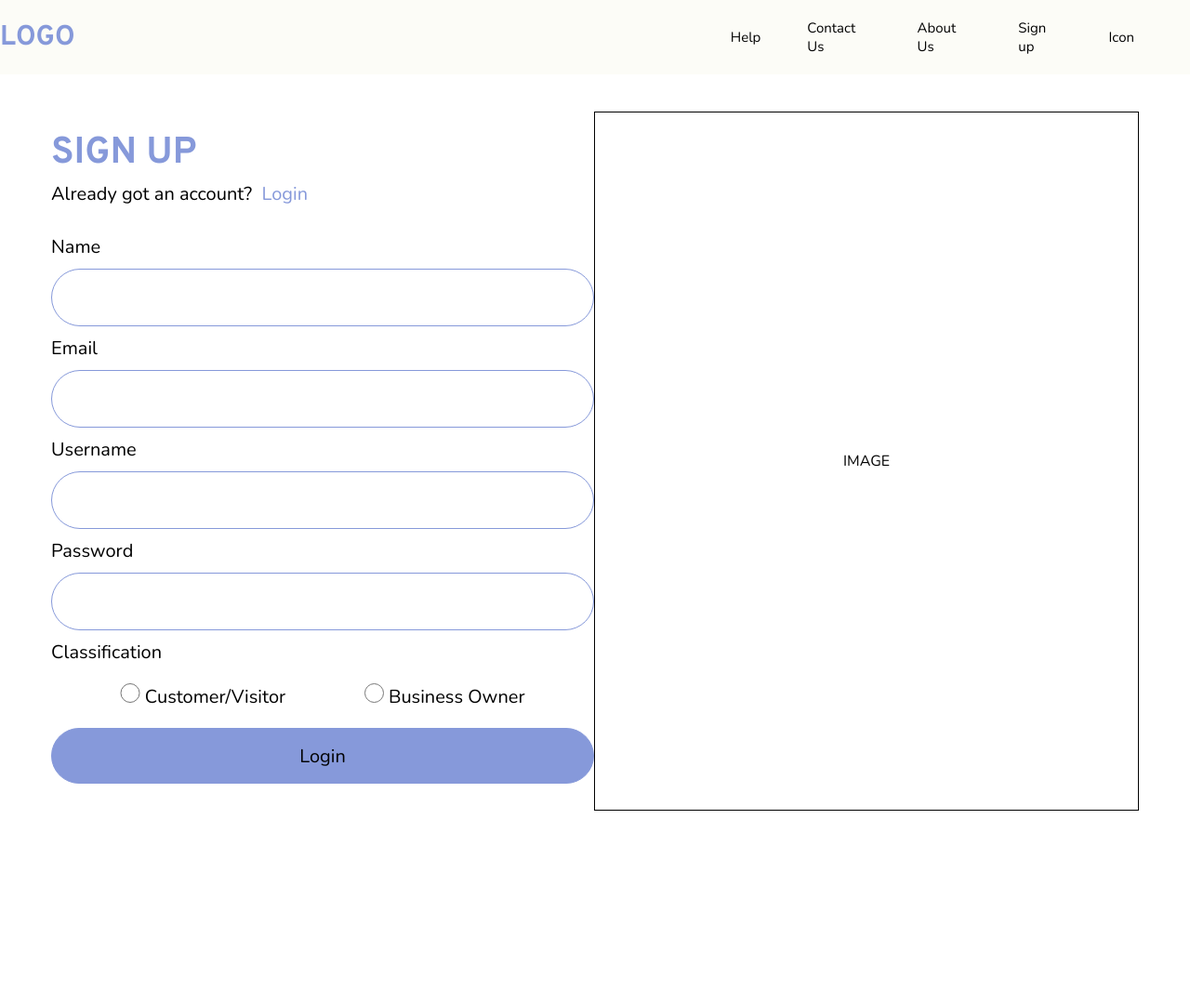
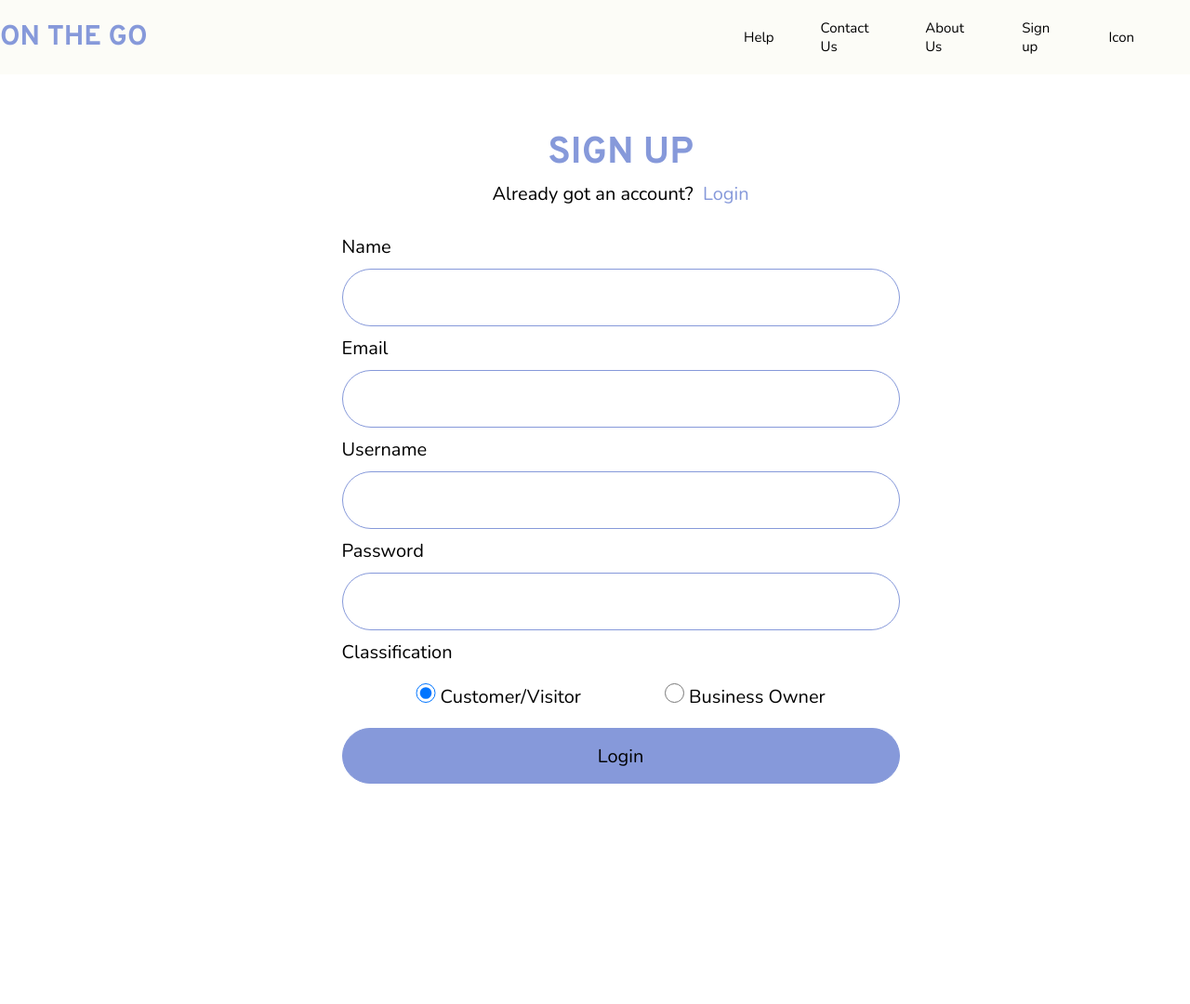
Before and after one commit to Xzilleon2/On-The-Go, a PHP site: page /Signup.php in a window 1280 px wide. Shown: the whole page at 93% size. Run offline with PHP 8.4, Linux system fonts and the light colour scheme.

Commit message:
Some changes in banner

```diff
--- a/Login.php
+++ b/Login.php
@@ -9,7 +9,7 @@
 <body>
     <header>
         <div class="banner">
-            <label><h1>LOGO</h1></label>
+            <label><h1>ON THE GO</h1></label>
             <label><a href="">Help</a></label>
             <label><a href="">Contact Us</a></label>
             <label><a href="">About Us</a></label>
--- a/LoginStyles.css
+++ b/LoginStyles.css
@@ -39,11 +39,13 @@ header{
 .banner h1{
     color: #8699DA;
     font-family: 'Overpass', sans-serif;
-    margin-right: 670px;
+    margin-right: 570px;
+    width: 180px;
 }
 .banner a{
     text-decoration: none;
     color: var(--text-color);
+    width: 100px;
 }
 /*Body Design*/
 body{
@@ -152,7 +154,6 @@ body{
     height: 500px;
     margin-top: 40px;
     margin-right: 55px;
-    border: 1px solid black;
     display: flex;
     flex-direction: column;
     justify-content: center;
--- a/Signup.php
+++ b/Signup.php
@@ -9,7 +9,7 @@
 <body>
     <header>
         <div class="banner">
-            <label><h1>LOGO</h1></label>
+            <label><h1>ON THE GO</h1></label>
             <label><a href="">Help</a></label>
             <label><a href="">Contact Us</a></label>
             <label><a href="">About Us</a></label>
@@ -33,7 +33,7 @@
                     <label for="classification">Classification</label>
                     <div class="classification">
                         <label for="Visitor">
-                            <input type="radio" id="Visitor" name="classification" value="Visitor">Customer/Visitor
+                            <input type="radio" id="Visitor" name="classification" value="Visitor" checked>Customer/Visitor
                         </label>
                         <label for="Owner">
                             <input type="radio" id="Owner" name="classification" value="Owner">Business Owner
@@ -42,9 +42,6 @@
                     <input type="submit" value="Login">
                 </form>
             </div>
-            <div class="image">
-                <label for="">IMAGE</label>
-            </div>
         </div>
 </body>
 </html>
--- a/SignupStyles.css
+++ b/SignupStyles.css
@@ -16,8 +16,11 @@
 /*Header Design*/
 header{
     height: 80px;
+    position: sticky;
+    top: 0;
     width: 100%;
-    background-color: #FCFCF7;
+    background-color: #FCFCF7; /* Ensures visibility */
+    z-index: 1000; /* Keeps it above other elements */
     align-items: center;
     justify-content: center;
 }
@@ -39,11 +42,13 @@ header{
 .banner h1{
     color: #8699DA;
     font-family: 'Overpass', sans-serif;
-    margin-right: 655px;
+    margin-right: 570px;
+    width: 180px;
 }
 .banner a{
     text-decoration: none;
     color: var(--text-color);
+    width: 100px;
 }
 /*Body Design*/
 body{
@@ -54,7 +59,7 @@ body{
 }
 .wrapper{
     display: flex;
-    justify-content: space-between;
+    justify-content: center;
     gap: 0;
 }
 .form{
@@ -72,9 +77,11 @@ body{
     font-size: 40px;
     font-family: 'Overpass',sans-serif;
     color: #8699DA;
+    text-align: center;
 }
 .form label{
     font-size: 20px;
+    text-align: center;
 }
 .form a{
     text-decoration: none;
@@ -91,6 +98,7 @@ body{
     font-size: 20px;
     justify-content: left;
     margin-bottom: 10px;
+    text-align: left;
 }
 .container input[type="text"], input[type="password"],input[type="email"],input[type="submit"]{
     padding: 15px;
@@ -107,7 +115,6 @@ body{
     justify-content: space-evenly;
     width: 100%;
 }
-
 .classification label {
     font-size: 20px;
     vertical-align: center;
```
